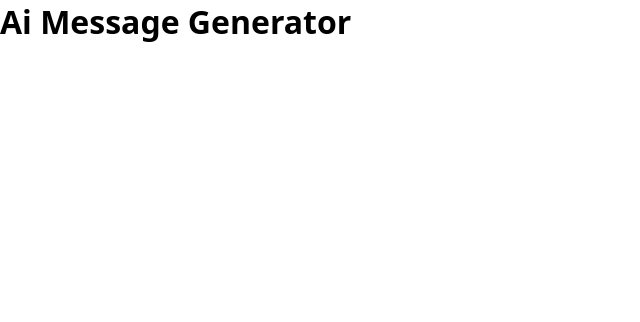
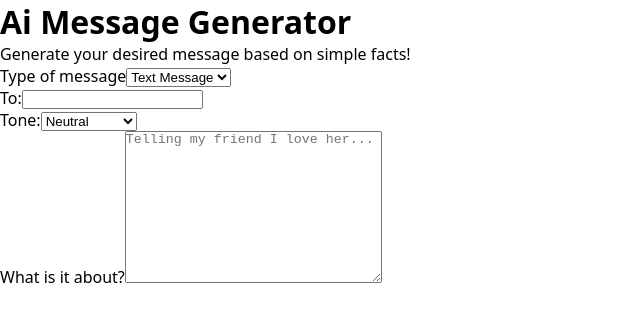
Before and after one commit to yangenmanuel/ai-writer, a Next.js app: page / in a window 1280 px wide. Shown: the top 322 px of the page, without its empty margins (0-640 px from the left). Built offline with nearby package versions, Linux system fonts and the light colour scheme.

Commit message:
Added cohere

```diff
--- a/package.json
+++ b/package.json
@@ -10,6 +10,7 @@
   },
   "dependencies": {
     "@next/font": "13.1.5",
+    "cohere-ai": "^5.0.2",
     "eslint": "8.32.0",
     "eslint-config-next": "13.1.5",
     "next": "13.1.5",
--- /dev/null
+++ b/src/components/Form.jsx
@@ -0,0 +1,39 @@
+export default function Form() {
+  return (
+    <form>
+      <div className=''>
+        <label htmlFor='typeSelector'>Type of message</label>
+        <select name='typeSelector' id=''>
+          <option value='textMessage'>Text Message</option>
+          <option value='email'>Email</option>
+          <option value='letter'>Letter</option>
+        </select>
+      </div>
+
+      <div className=''>
+        <label htmlFor='receiver'>To:</label>
+        <input type='text' name='receiver' />
+      </div>
+
+      <div className=''>
+        <label htmlFor='tone'>Tone:</label>
+        <select name='tone'>
+          <option value='neutral'>Neutral</option>
+          <option value='friendly'>Friendly</option>
+          <option value='professional'>Professional</option>
+          <option value='romantic'>Romantic</option>
+        </select>
+      </div>
+
+      <div className=''>
+        <label htmlFor='about'>What is it about?</label>
+        <textarea
+          name='about'
+          cols='30'
+          rows='10'
+          placeholder='Telling my friend I love her...'
+        ></textarea>
+      </div>
+    </form>
+  )
+}
--- /dev/null
+++ b/src/pages/api/cohere.js
@@ -0,0 +1,23 @@
+import cohere from "cohere-ai"
+
+export default async function handler(req, res) {
+  const apiKey = process.env.COHERE_API_KEY
+
+  cohere.init(apiKey)
+
+  const output = await cohere.generate({
+    prompt: `Write an email telling my boss in a professional tone that I'm quitting`,
+    model: 'command-xlarge-20221108',
+    max_tokens: 500,
+    temperature: 0.9,
+    k: 0,
+    p: .75,
+    frequency_penalty: 0,
+    return_likelihoods: 'NONE'
+  })
+
+  res.json({
+    status: output.statusCode,
+    response: output.body.generations[0].text
+  })
+}
--- a/src/pages/api/hello.js
+++ /dev/null
@@ -1,3 +0,0 @@
-export default function handler(req, res) {
-  res.json({success: true})
-}
--- a/src/pages/index.jsx
+++ b/src/pages/index.jsx
@@ -1,4 +1,5 @@
 import Head from 'next/head'
+import Form from '@/components/Form'
 
 export default function Home() {
   return (
@@ -10,9 +11,11 @@ export default function Home() {
         <link rel="icon" href="/favicon.ico" />
       </Head>
 
-      <main>
         <h1>Ai Message Generator</h1>
-      </main>
+        <p>Generate your desired message based on simple facts!</p>
+        <main>
+          <Form />
+        </main>
     </>
   )
 }
```
Also changed, not shown: 1 other file (tests, documents, lock files or other folders).
